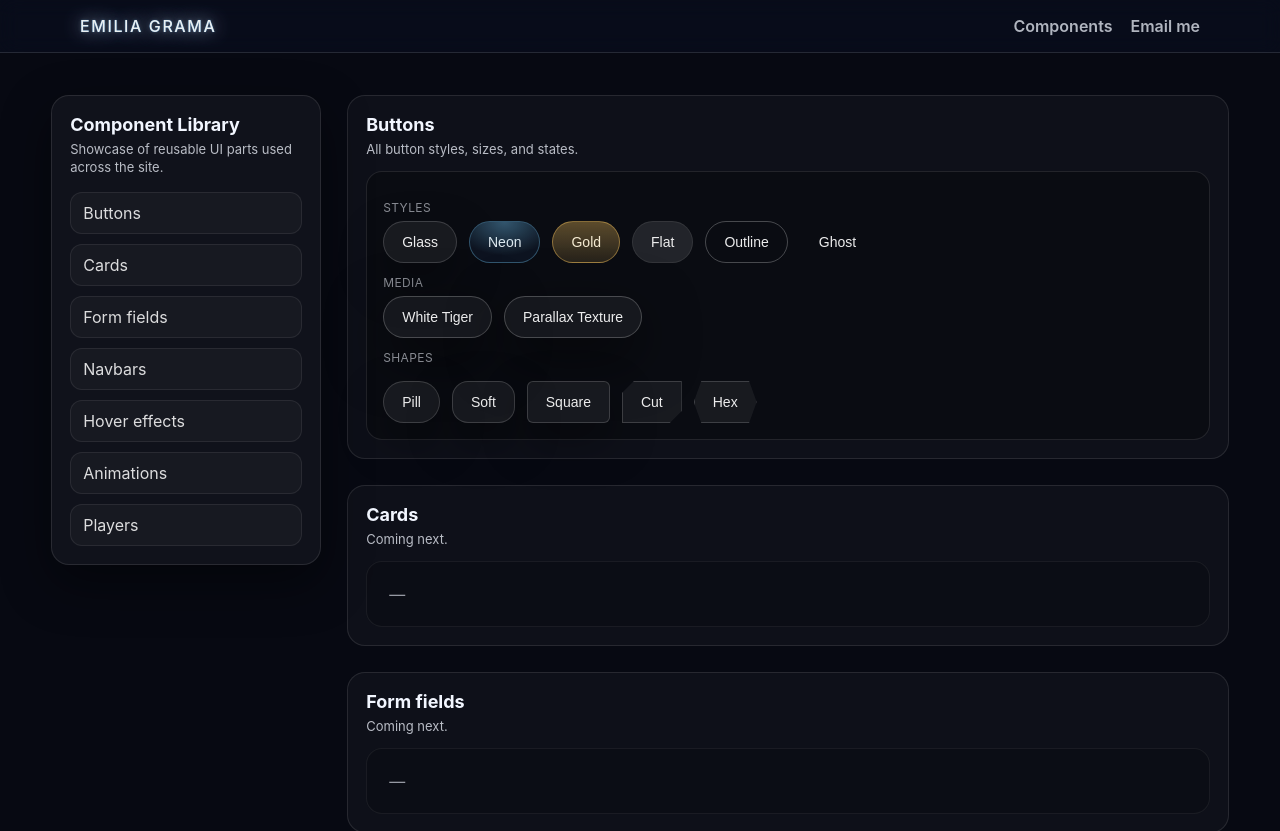
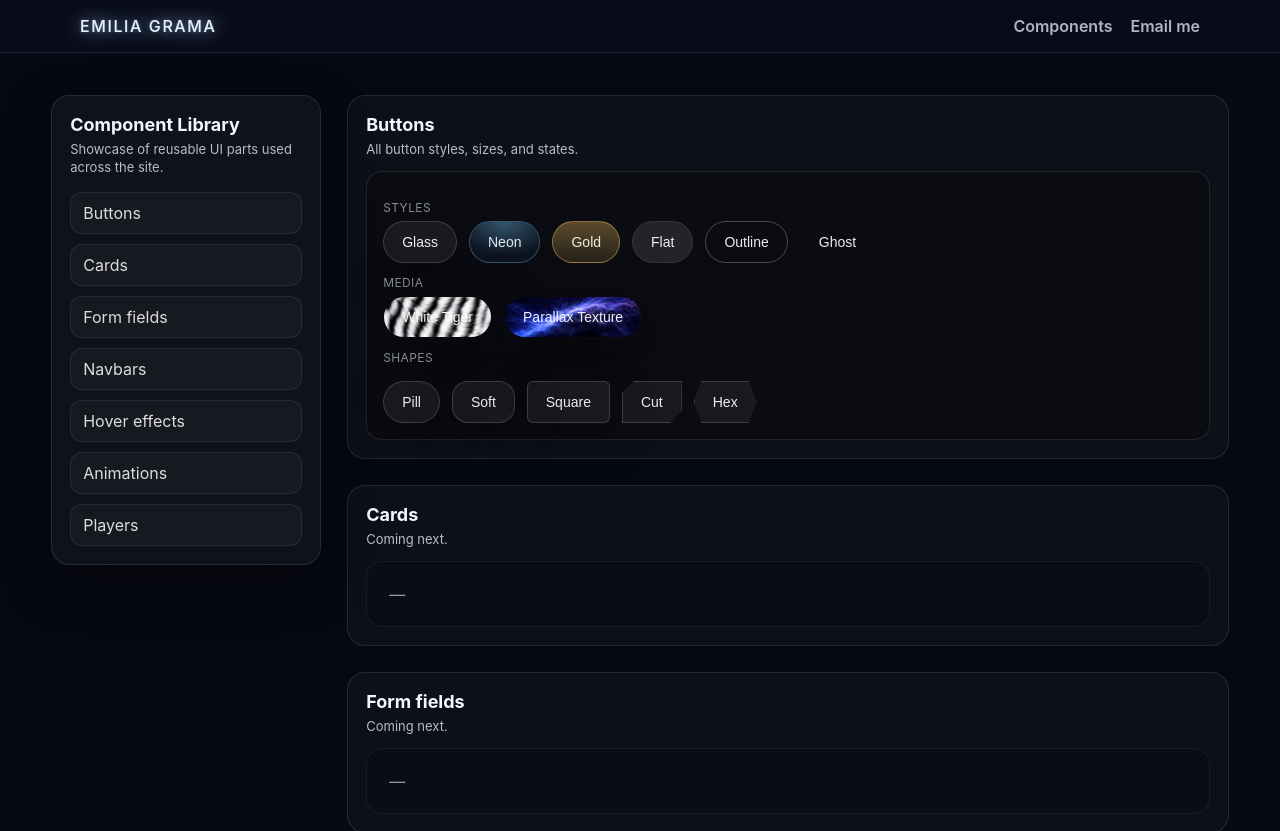
Before and after one commit to emiliagrama/emilia-grama-site, a React (Vite) app: page /components in a window 1280 px wide. Shown: the top 831 px of the page. Built offline with nearby package versions, Linux system fonts and the light colour scheme.

Commit message:
styles for buttons

```diff
--- a/src/components/Button.jsx
+++ b/src/components/Button.jsx
@@ -8,20 +8,39 @@ export default function Button({
   disabled = false,
   as: As = "button",
   className = "",
+  // ✅ NEW: media background props
+  bgImage,
+  bgPosition = "50% 50%",
+  bgZoom = 1.12,
   ...props
 }) {
   const classes = [
     "uiBtn",
     `uiBtn--${variant}`,
     `uiBtn--${size}`,
-    `uiBtn--${shape}`,   // 👈 here
+    `uiBtn--${shape}`,
     fullWidth ? "uiBtn--full" : "",
     loading ? "uiBtn--loading" : "",
     className,
   ].filter(Boolean).join(" ");
+  const style =
+    variant === "media" && bgImage
+      ? {
+          "--btn-bg": `url(${bgImage})`,
+          "--btn-bg-pos": bgPosition,
+          "--btn-bg-zoom": bgZoom,
+        }
+      : undefined;
+
+  const isDisabled = disabled || loading;
 
   return (
-    <As className={classes} {...props}>
+    <As
+    className={classes}
+    style={style}
+      disabled={As === "button" ? isDisabled : undefined}
+      aria-disabled={As !== "button" ? isDisabled : undefined}
+       {...props}>
       <span className="uiBtn__label">{children}</span>
       {loading && <span className="uiBtn__spinner" />}
     </As>
--- a/src/pages/Components.jsx
+++ b/src/pages/Components.jsx
@@ -46,10 +46,11 @@ export default function Components() {
               </div>
                 <p className="libGroupLabel">Media</p>
               <div className="libRow">
-                <Button variant="media" bgImage="/images/white-tiger.jpg">
+                <Button variant="media" bgImage="/images/universe/tiger.jpg"
+                >
                   White Tiger
                 </Button>
-                <Button variant="media" bgImage="/images/hero-wave.jpg" bgPosition="50% 60%">
+                <Button variant="media" bgImage="/images/universe/hero-wave.jpg" bgPosition="50% 60%">
                   Parallax Texture
                 </Button>
               </div>
--- a/src/styles/components.css
+++ b/src/styles/components.css
@@ -698,7 +698,7 @@
   box-shadow: 0 18px 45px rgba(0,0,0,0.35);
 }
 .uiBtn--glass::before{
-  background: radial-gradient(120% 120% at 20% 0%, rgba(61,132,224,0.22), transparent 55%);
+  background: radial-gradient(120% 120% at 20% 0%, rgba(38, 172, 196, 0.22), transparent 55%);
 }
 .uiBtn--glass:hover{
   border-color: rgba(61,132,224,0.32);
@@ -769,9 +769,10 @@
 /* ===== Media / Photo button (parallax hover) ===== */
 .uiBtn--media{
   overflow: hidden;
-  border-color: rgba(255,255,255,0.22);
-  background: rgba(255,255,255,0.05);
+  border-color: rgba(15, 2, 2, 0.22);
+  background: rgba(143, 18, 18, 0.05);
   box-shadow: 0 18px 55px rgba(0,0,0,0.55);
+
 }
 
 .uiBtn--media::before{
@@ -796,20 +797,19 @@
   position:absolute;
   inset:0;
   border-radius: inherit;
-  background: linear-gradient(
-    120deg,
-    transparent 30%,
-    rgba(255,255,255,0.12) 50%,
-    transparent 70%
-  );
   opacity: 0;
   transition: opacity 300ms ease;
+   background: linear-gradient(
+    90deg,
+    rgba(0,0,0,0.78) 0%,
+    rgba(0,0,0,0.42) 55%,
+    rgba(0,0,0,0.68) 100%
+  );
 }
 
 .uiBtn--media:hover::after{
   opacity: 1;
 }
-
 
 .uiBtn--media .uiBtn__label{
   position: relative;
```
Also changed, not shown: public/images/universe/tiger.jpg (added).
